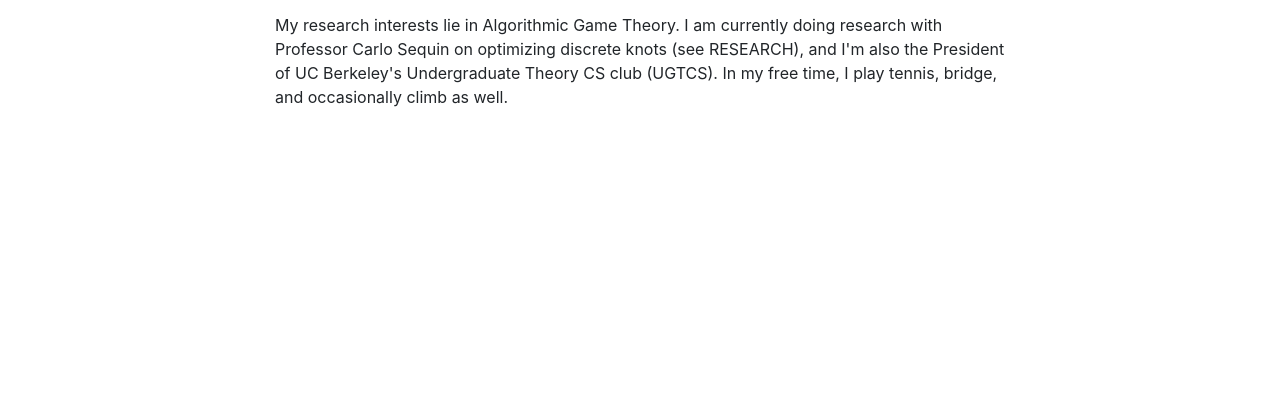
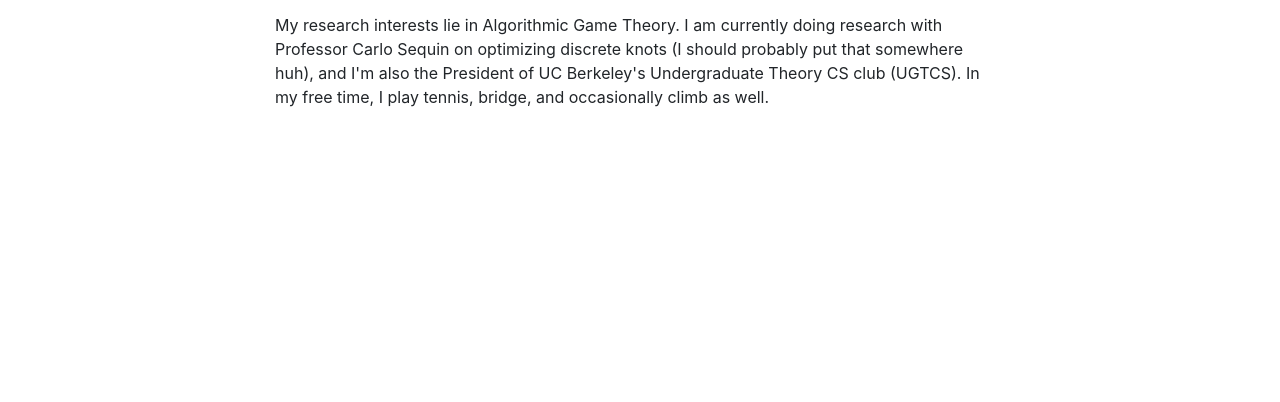
Before and after one commit to liujon23/liujon23.github.io, a website with bundled scripts: page index.html in a window 1280 px wide. Shown: the part 259-661 px from the top of the page. Built offline with nearby package versions, Linux system fonts and the light colour scheme.

Commit message:
Update index.html

```diff
--- a/index.html
+++ b/index.html
@@ -53,7 +53,7 @@
             Mathematics at UC Berkeley.</p>
           <p> My research interests lie in Algorithmic Game Theory. I am
             currently doing research with Professor Carlo Sequin on optimizing
-            discrete knots (see RESEARCH), and I'm also the President
+            discrete knots (I should probably put that somewhere huh), and I'm also the President
             of UC Berkeley's Undergraduate Theory CS club (UGTCS). In my free
             time, I play tennis, bridge, and occasionally climb as well.</p>
         </div>
```
